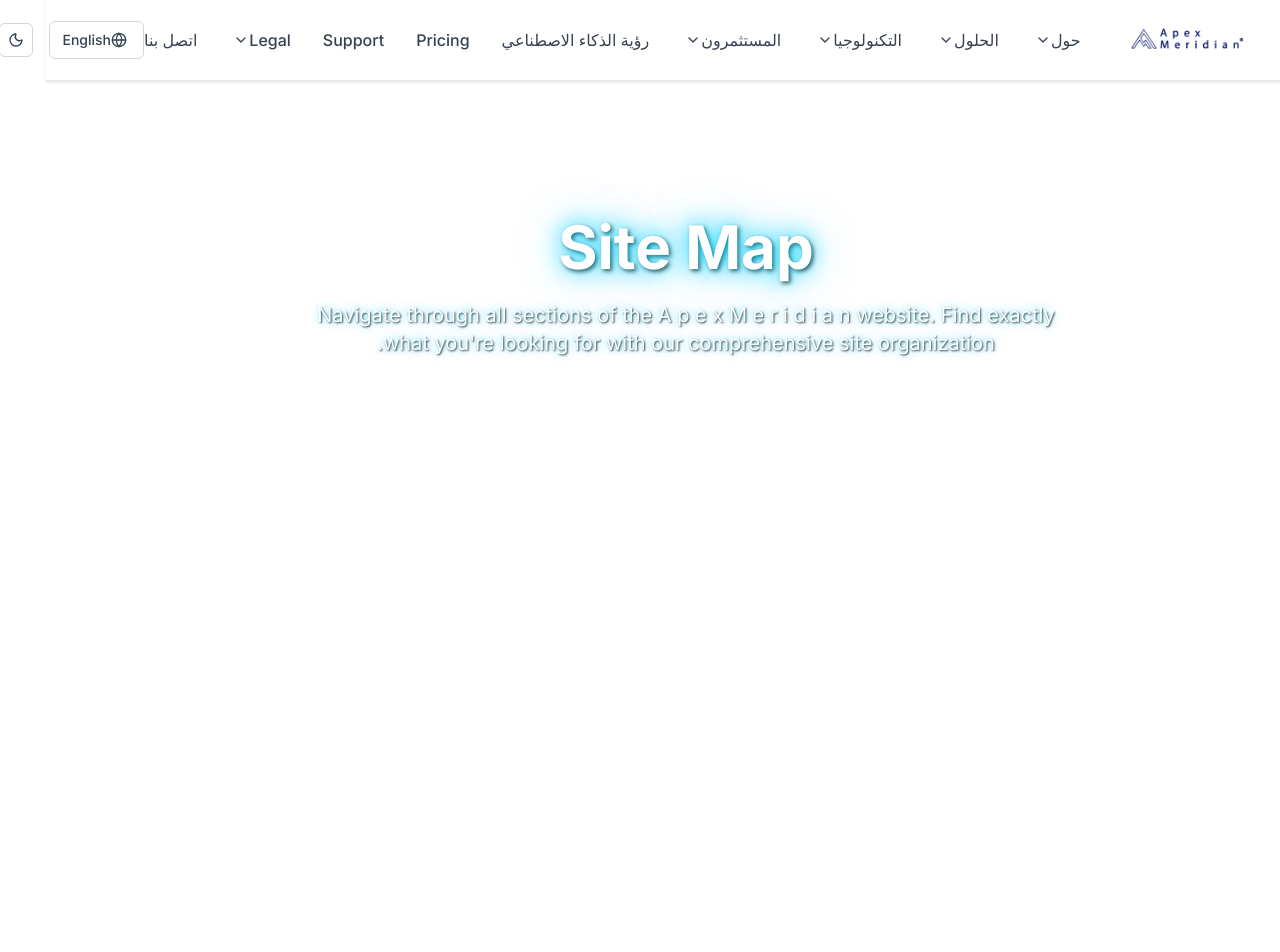
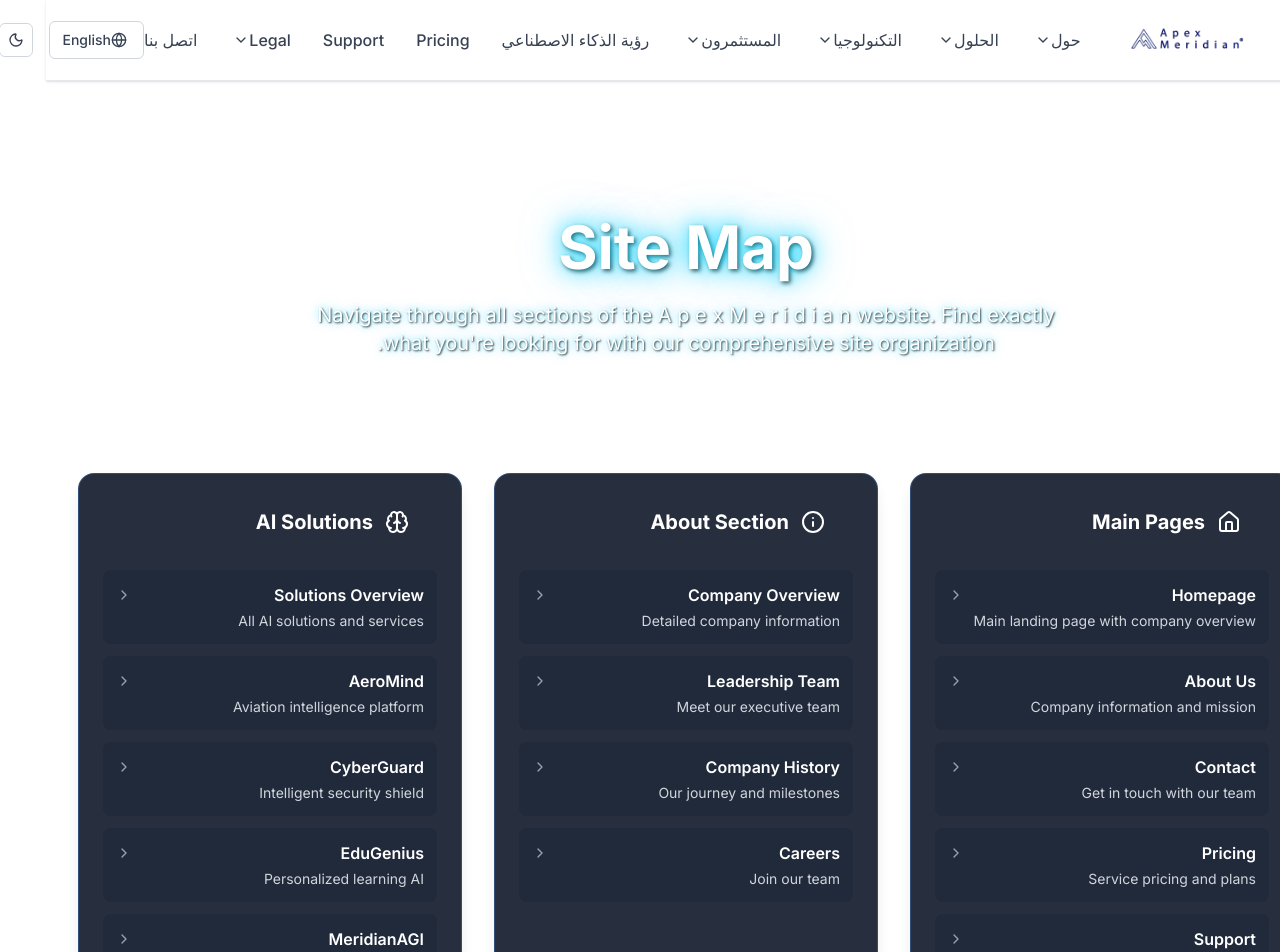
Before and after one commit to cptamrgaber/apex-meridian.com, a Next.js app: page /sitemap in a window 1280 px wide. Shown: the top 952 px of the page. Built offline with nearby package versions, Linux system fonts and the light colour scheme.

Commit message:
Fix sitemap readability and finalize all pages

```diff
--- a/src/app/sitemap/page.tsx
+++ b/src/app/sitemap/page.tsx
@@ -181,7 +181,7 @@
           {sitemapData.map((section, sectionIndex) => (
             <div
               key={section.title}
-              className="bg-tech-black/60 backdrop-blur-sm border border-neon-blue/30 rounded-2xl p-6 hover:border-neon-blue/50 transition-all duration-300 animate-fade-in"
+              className="bg-gray-900/90 backdrop-blur-sm border border-blue-400/30 rounded-2xl p-6 hover:border-blue-400/50 transition-all duration-300 animate-fade-in shadow-lg"
               style={{ animationDelay: `${sectionIndex * 0.1}s` }}
             >
               {/* Section Header */}
@@ -198,15 +198,15 @@
                   <Link
                     key={link.href}
                     href={link.href}
-                    className="group block p-3 rounded-lg bg-tech-darker/50 hover:bg-tech-darker border border-transparent hover:border-neon-blue/30 transition-all duration-300"
+                    className="group block p-3 rounded-lg bg-gray-800/70 hover:bg-gray-700/80 border border-transparent hover:border-blue-400/30 transition-all duration-300"
                   >
                     <div className="flex items-center justify-between mb-1">
-                      <h3 className="font-semibold text-white group-hover:text-neon-blue transition-colors">
+                      <h3 className="font-semibold text-white group-hover:text-blue-300 transition-colors">
                         {link.title}
                       </h3>
-                      <ChevronRight className="h-4 w-4 text-white/40 group-hover:text-neon-blue group-hover:translate-x-1 transition-all" />
+                      <ChevronRight className="h-4 w-4 text-gray-400 group-hover:text-blue-300 group-hover:translate-x-1 transition-all" />
                     </div>
-                    <p className="text-sm text-white/70 group-hover:text-white/90 transition-colors">
+                    <p className="text-sm text-gray-300 group-hover:text-white transition-colors">
                       {link.description}
                     </p>
                   </Link>
```
